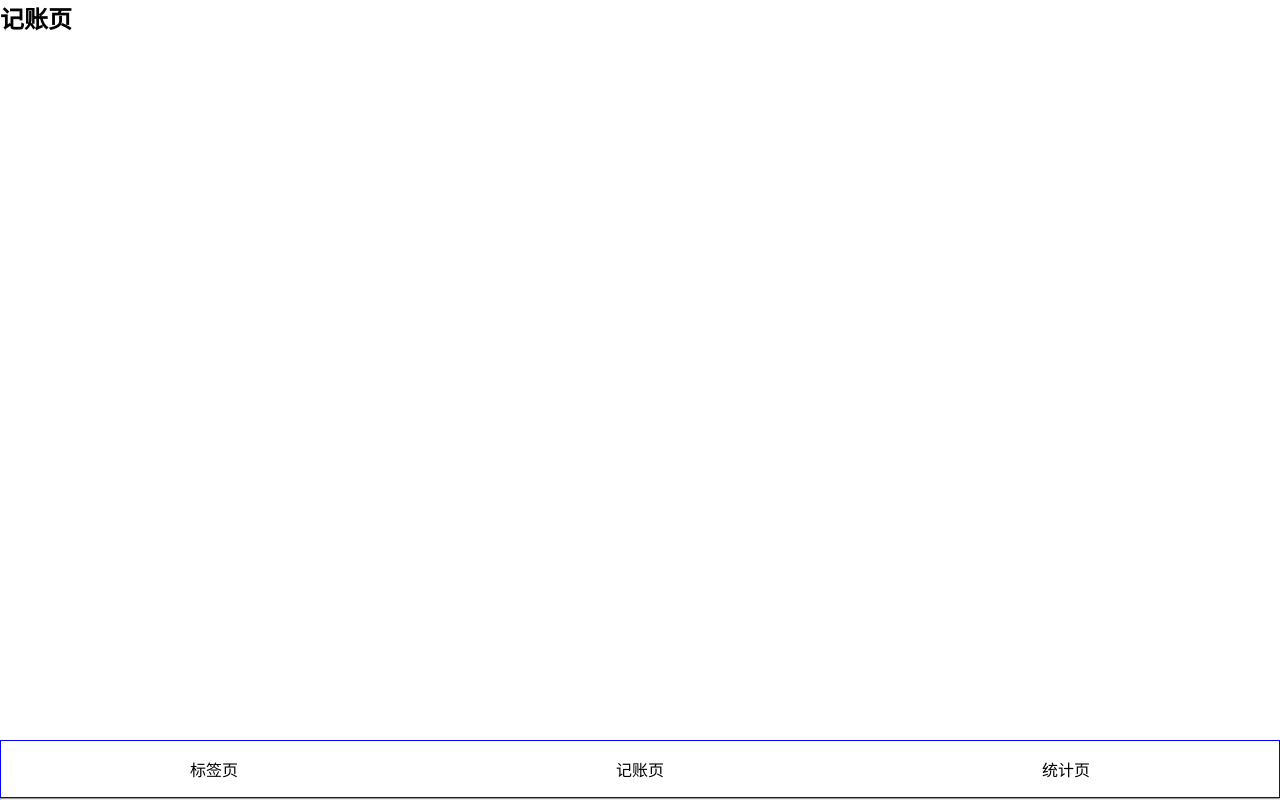
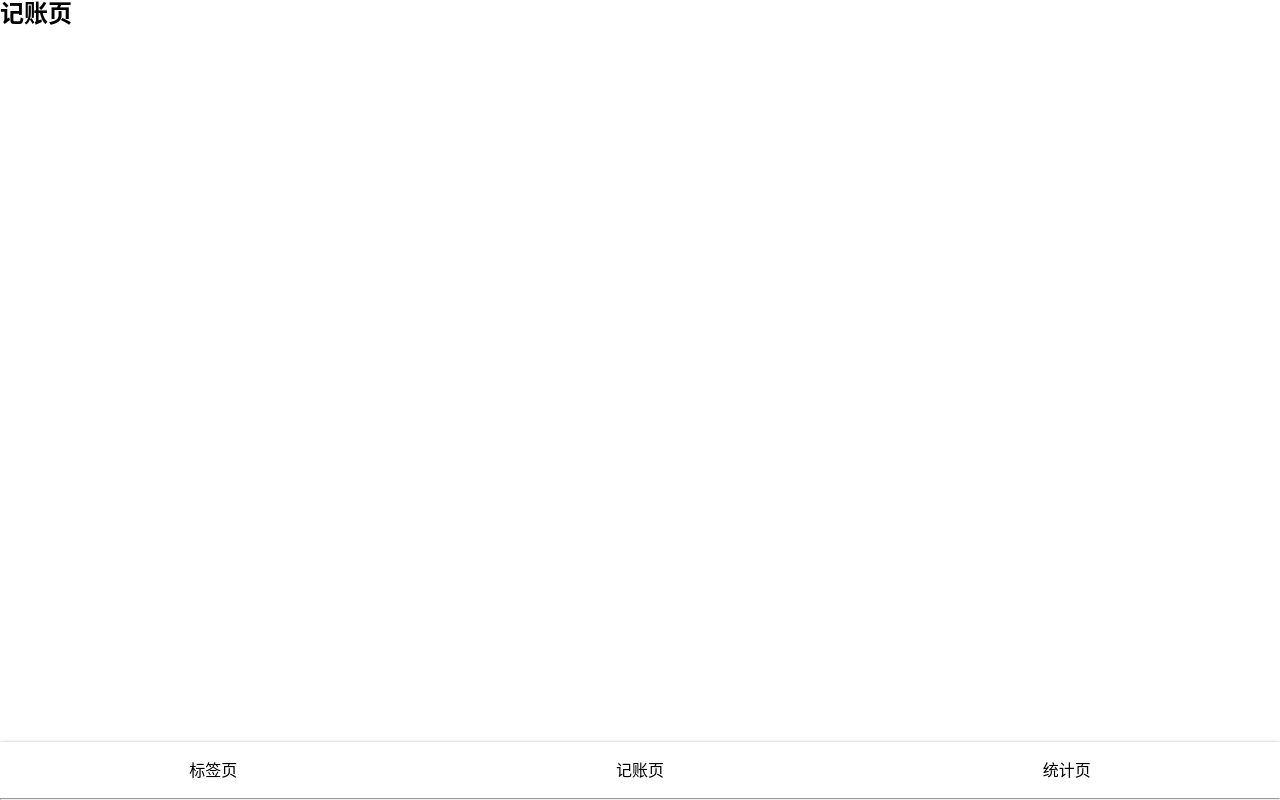
Before and after one commit to czc2222/morney-react, a React (Create React App) app: page / in a window 1280 px wide. Built offline with nearby package versions, Linux system fonts and the light colour scheme.

Commit message:
添加导航栏样式，封装Nav

```diff
--- a/src/App.tsx
+++ b/src/App.tsx
@@ -1,6 +1,7 @@
 import * as React from "react";
 import { Routes, Route, Outlet, Link } from "react-router-dom";
 import styled from 'styled-components';
+import Nav from './components/Nav';
 
 const Wrapper =styled.div`
 
@@ -13,17 +14,7 @@
   flex-grow: 1;
   overflow:auto;
 `
-const Nav=styled.div`
-border:1px solid blue;
-  >ul{
-    display:flex;
-    li{
-      width:33.33%;
-      text-align:center;
-      padding:16px;
-    }
-  }
-`
+
 
  function App() {
   return (
@@ -53,21 +44,7 @@
         <Main>
           <Outlet />
         </Main>
-        <Nav>
-        <ul>
-
-          <li>
-            <Link to="/tags">标签页</Link>
-          </li>
-          <li>
-            <Link to="/money">记账页</Link>
-          </li>
-          <li>
-            <Link to="/statistics">统计页</Link>
-          </li>
-
-        </ul>
-      </Nav>
+        <Nav />
 
       <hr />
       </Wrapper>
--- /dev/null
+++ b/src/components/Nav.tsx
@@ -0,0 +1,37 @@
+import styled from 'styled-components';
+import {Link} from 'react-router-dom';
+import * as React from 'react';
+
+const NavWrapper=styled.div`
+  box-shadow: 0 0 3px rgba(0,0,0,0.25);
+  line-height: 24px;
+  >ul{
+    display:flex;
+    li{
+      width:33.33%;
+      text-align:center;
+      padding:16px;
+    }
+  }
+`
+const Nav=()=>{
+  return(
+    <NavWrapper>
+      <ul>
+
+        <li>
+          <Link to="/tags">标签页</Link>
+        </li>
+        <li>
+          <Link to="/money">记账页</Link>
+        </li>
+        <li>
+          <Link to="/statistics">统计页</Link>
+        </li>
+
+      </ul>
+    </NavWrapper>
+  )
+
+}
+export default Nav
--- /dev/null
+++ b/src/helper.scss
@@ -0,0 +1,3 @@
+$font-hei: -apple-system, "Noto Sans", "Helvetica Neue", Helvetica, "Nimbus Sans L", Arial, "Liberation Sans", "PingFang SC", "Hiragino Sans GB", "Noto Sans CJK SC", "Source Han Sans SC", "Source Han Sans CN", "Microsoft YaHei", "Wenquanyi Micro Hei", "WenQuanYi Zen Hei", "ST Heiti", SimHei, "WenQuanYi Zen Hei Sharp", sans-serif;
+$font-kai: Baskerville, Georgia, "Liberation Serif", "Kaiti SC", STKaiti, "AR PL UKai CN", "AR PL UKai HK", "AR PL UKai TW", "AR PL UKai TW MBE", "AR PL KaitiM GB", KaiTi, KaiTi_GB2312, DFKai-SB, "TW\-Kai", serif;
+$font-song: Georgia, "Nimbus Roman No9 L", "Songti SC", "Noto Serif CJK SC", "Source Han Serif SC", "Source Han Serif CN", STSong, "AR PL New Sung", "AR PL SungtiL GB", NSimSun, SimSun, "TW\-Sung", "WenQuanYi Bitmap Song", "AR PL UMing CN", "AR PL UMing HK", "AR PL UMing TW", "AR PL UMing TW MBE", PMingLiU, MingLiU, serif;
--- a/src/index.scss
+++ b/src/index.scss
@@ -1,4 +1,5 @@
 @import-normalize;
+@import "helper";
 *{
   margin:0;
   padding: 0;
@@ -16,3 +17,9 @@
   text-decoration: none;
   color:inherit;
 }
+body{
+  font-family: $font-hei;
+  font-size: 16px;
+  line-height: 1.2;
+
+}
```
